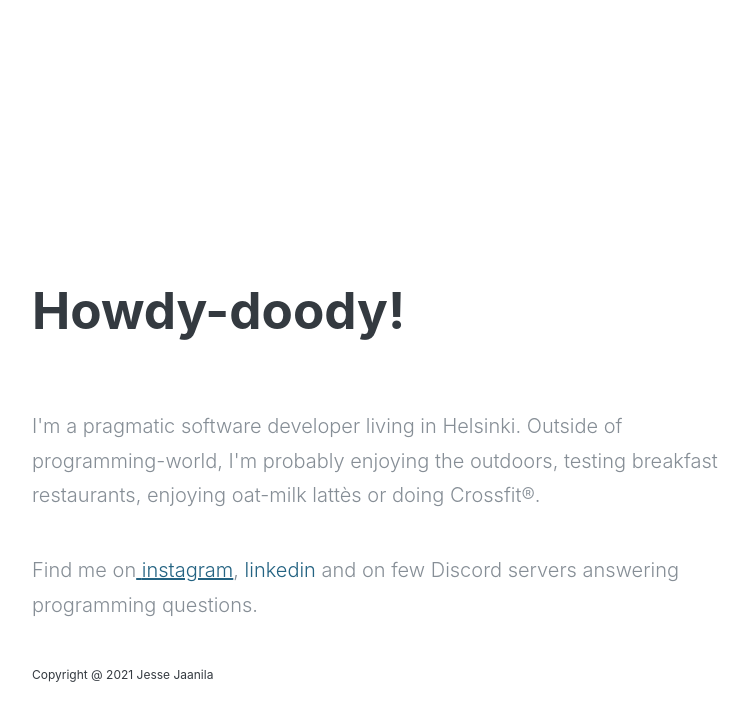
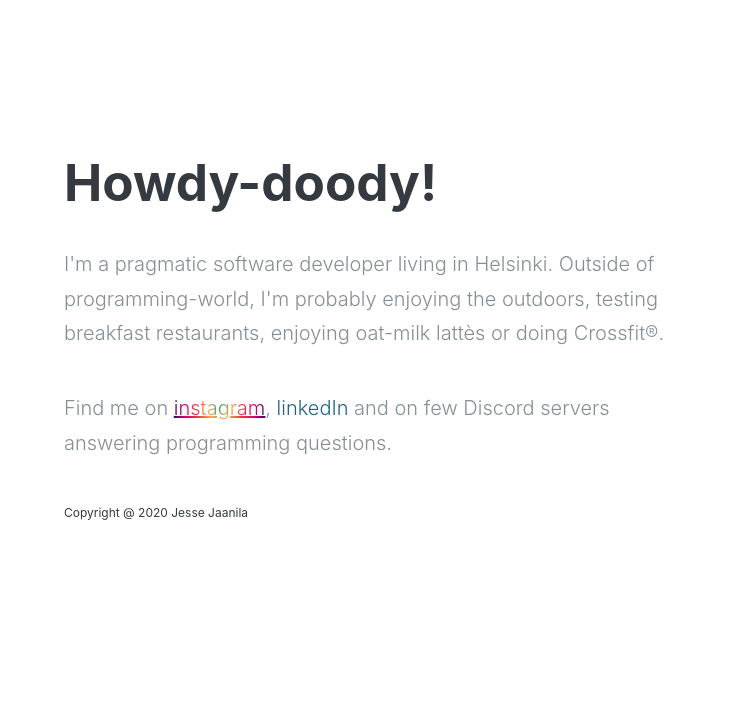
Before and after one commit to Jaanilj/jessejaanilacom, a React app: page / in a window 1280 px wide. In both pictures the pointer is over the link "instagram". Shown: the top 720 px of the page, without its empty margins (256-1002 px from the left). Built offline with nearby package versions, Linux system fonts and the light colour scheme.

Commit message:
Small tweak to UI components and styles, and fancy effects to link tags

```diff
--- a/css/common-styles.less
+++ b/css/common-styles.less
@@ -16,20 +16,59 @@
 
 h1 {
   font-size: @font-size-large;
+  margin-bottom: 0;
 }
 
 a {
   color: @dark-teal;
   text-decoration: none;
-  background-color: transparent;
+  transition: color 0.2s ease-in-out;
+}
+a:before,
+a:after {
+  content: '';
+  width: 0;
+  height: 100%;
+  transition: 0.2s ease-out;
+}
+a:hover,
+a:focus {
+  text-decoration: underline;
 }
 
-a::before {
-  content: ' ';
-}
-
-a:hover {
-  text-decoration: underline;
+@supports (mix-blend-mode: lighten) {
+  a:hover,
+  a:focus {
+    position: relative;
+    color: #000;
+    background: #fff;
+    mix-blend-mode: multiply;
+  }
+  a:hover::before,
+  a:focus::before {
+    content: '';
+    display: block;
+    position: absolute;
+    height: 100%;
+    width: 100%;
+    top: 0;
+    right: 0;
+    bottom: 0;
+    left: 0;
+    background: radial-gradient(
+      circle,
+      #23966c,
+      #faaa54,
+      #e23b4a,
+      #db0768,
+      #360670
+    );
+    pointer-events: none;
+  }
+  a:hover::before,
+  a:focus::before {
+    mix-blend-mode: screen;
+  }
 }
 
 p {
--- a/src/features/app/components/About.tsx
+++ b/src/features/app/components/About.tsx
@@ -3,7 +3,7 @@ import styles from '../containers/App.module.less'
 
 export default function About(): JSX.Element {
   const instagramUrl = 'https://www.instagram.com/jaanilajesse/'
-  const linkedinUrl = 'https://www.linkedin.com/in/jessejaanila/'
+  const linkedInUrl = 'https://www.linkedin.com/in/jessejaanila/'
   return (
     <section className={styles.centered}>
       <p>
@@ -12,12 +12,11 @@ export default function About(): JSX.Element {
         restaurants, enjoying oat-milk lattès or doing Crossfit®.`}
       </p>
       <p>
-        Find me on
+        {'Find me on '}
         <a href={instagramUrl}>instagram</a>
-        ,
-        <a href={linkedinUrl}>linkedin</a>
-        {' '}
-        and on few Discord servers answering programming questions.
+        {', '}
+        <a href={linkedInUrl}>linkedIn</a>
+        {' and on few Discord servers answering programming questions.'}
       </p>
     </section>
   )
--- a/src/features/app/components/Footer.tsx
+++ b/src/features/app/components/Footer.tsx
@@ -2,7 +2,7 @@ import React from 'react'
 import styles from './Footer.module.less'
 
 export default function Footer(): JSX.Element {
-  return (
-    <footer className={styles.footer}>Copyright @ 2021 Jesse Jaanila</footer>
-  )
+  const localeYear = new Date().getFullYear().toString()
+  const footerMessage = `Copyright @ ${localeYear} Jesse Jaanila`
+  return <footer className={styles.footer}>{footerMessage}</footer>
 }
--- a/src/features/app/components/Header.module.less
+++ b/src/features/app/components/Header.module.less
@@ -1,3 +1,3 @@
 .header {
-  margin-top: 8em;
+  margin-top: 4em;
 }
--- a/src/features/app/containers/App.module.less
+++ b/src/features/app/containers/App.module.less
@@ -2,11 +2,7 @@
   margin: auto;
   margin-top: 2rem;
   margin-bottom: 2rem;
-  max-width: 48rem;
-  padding-right: 2rem;
-  padding-left: 2rem;
-  padding-top: 4rem;
-  padding-bottom: 4rem;
+  max-width: 40rem;
   overflow-wrap: break-word;
 }
 
```
